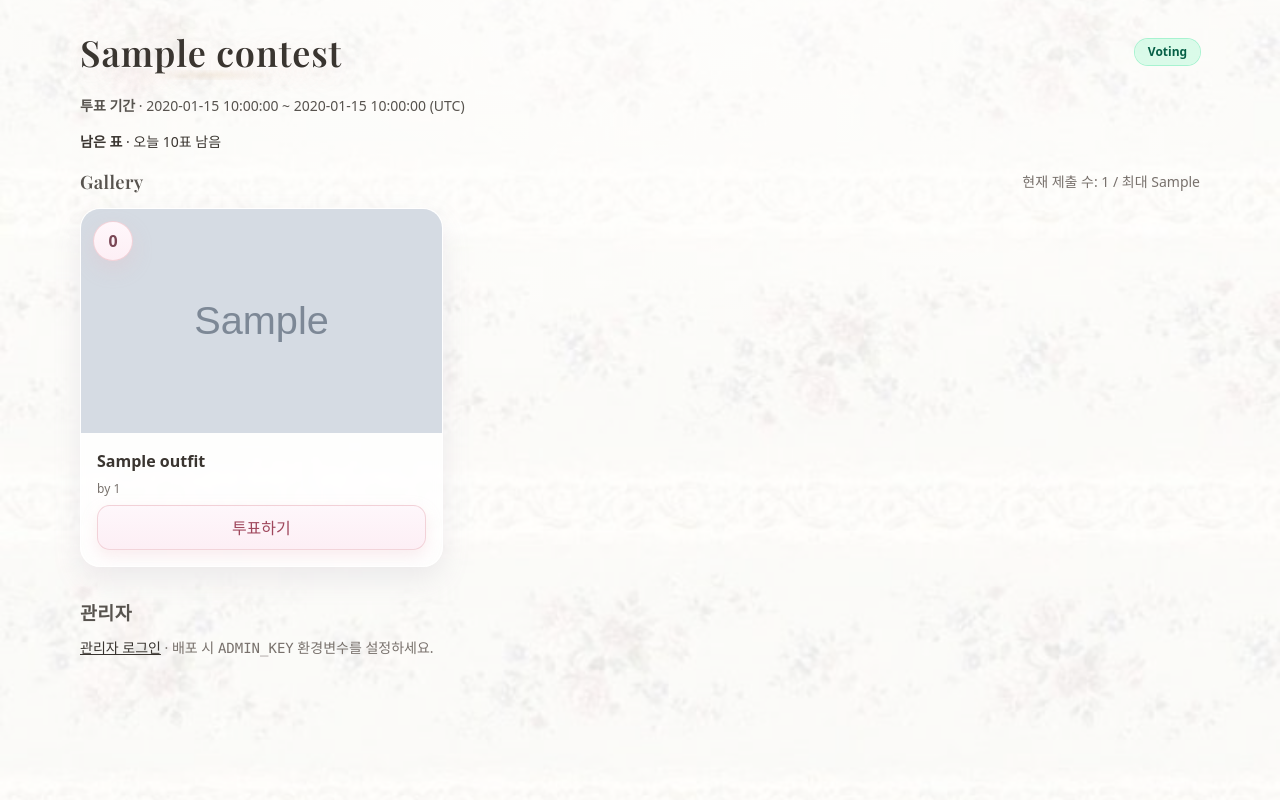
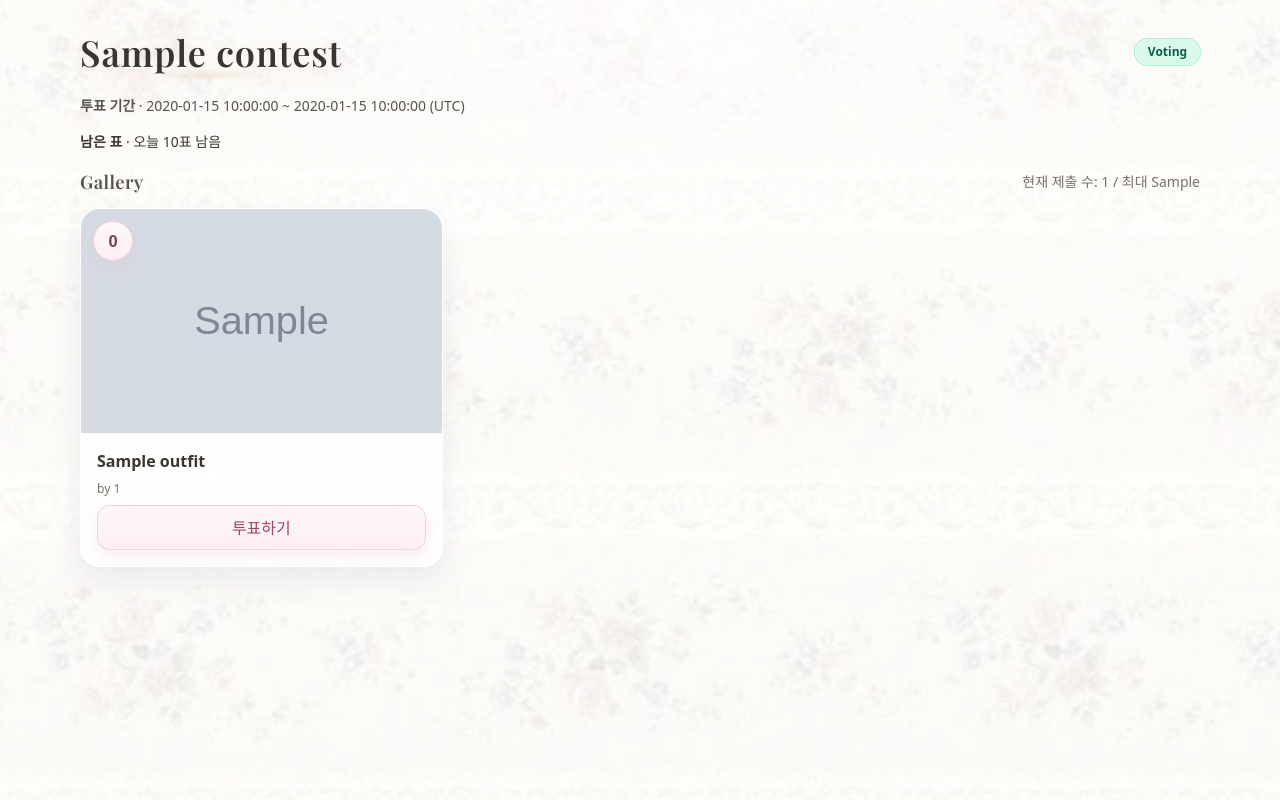
Before and after one commit to naaame88/outfit-vote, a Flask app: template templates/index.html in a window 1280 px wide. Run offline with Flask 3, Linux system fonts and the light colour scheme; the template is opened without the code that fills it: most values are stand-ins (such as "Sample title", 1, 10 or a date in 2020); grey boxes marked "Sample" are stand-in pictures; some libraries are stand-ins or nearby versions.

Commit message:
chore: new

```diff
--- a/templates/index.html
+++ b/templates/index.html
@@ -57,7 +57,7 @@
       {% endif %}
     {% endwith %}
 
-    <!-- 제출 영역 (제출 단계 or 이미 제출한 경우 갤러리 노출 로직은 서버에서 show_gallery로 처리) -->
+    <!-- 제출 영역 -->
     {% if s == 'submission' %}
       <section class="card-angel p-4 md:p-6 mb-6">
         <h2 class="section-title mb-3">코디 제출</h2>
@@ -82,7 +82,7 @@
       </section>
     {% endif %}
 
-    <!-- 투표 가능 횟수(하루) -->
+    <!-- 투표 가능 횟수 -->
     {% if s == 'voting' %}
       <div class="mb-4 text-sm">
         <strong>남은 표</strong> · 오늘 {{ votes_left }}표 남음
@@ -137,17 +137,17 @@
       {% endif %}
     </section>
 
-    <!-- 관리자 -->
+    <!-- 관리자 섹션: 관리자일 때만 노출 -->
+    {% if show_admin %}
     <section class="mt-8">
       <h2 class="section-title mb-3">관리자</h2>
-      {% if show_admin %}
       <div class="flex flex-wrap gap-2">
         <form action="{{ url_for('admin_delete_all') }}" method="post"
               onsubmit="return confirm('모든 제출을 삭제할까요?')">
           <button class="btn-outline btn-shadow" type="submit">전체 삭제</button>
         </form>
         <form action="{{ url_for('admin_start_voting_5days') }}" method="post">
-            <button class="btn-angel btn-shadow" type="submit">투표 시작 ({{ contest['votes_per_user'] }}표/일, {{ (contest['voting_ends_at'] and '지정됨') or '기본 5일' }})</button>
+          <button class="btn-angel btn-shadow" type="submit">투표 시작</button>
         </form>
         <form action="{{ url_for('admin_close') }}" method="post">
           <button class="btn-angel btn-shadow" type="submit">투표 강제 종료</button>
@@ -160,13 +160,8 @@
       <div class="text-sm text-stone-500 mt-2">
         상태 확인: <a class="underline" href="{{ url_for('admin_status') }}">/admin/status</a>
       </div>
-      {% else %}
-        <div class="text-sm">
-          <a class="underline" href="{{ url_for('index') }}?key={{ 'changeme' }}">관리자 로그인</a>
-          <span class="text-stone-500">· 배포 시 <code>ADMIN_KEY</code> 환경변수를 설정하세요.</span>
-        </div>
+    </section>
     {% endif %}
-    </section>
   </main>
 </body>
 </html>
```
Also changed, not shown: templates/results.html (+7 -12 lines). Lines whose indentation alone changed are shown as unchanged.
